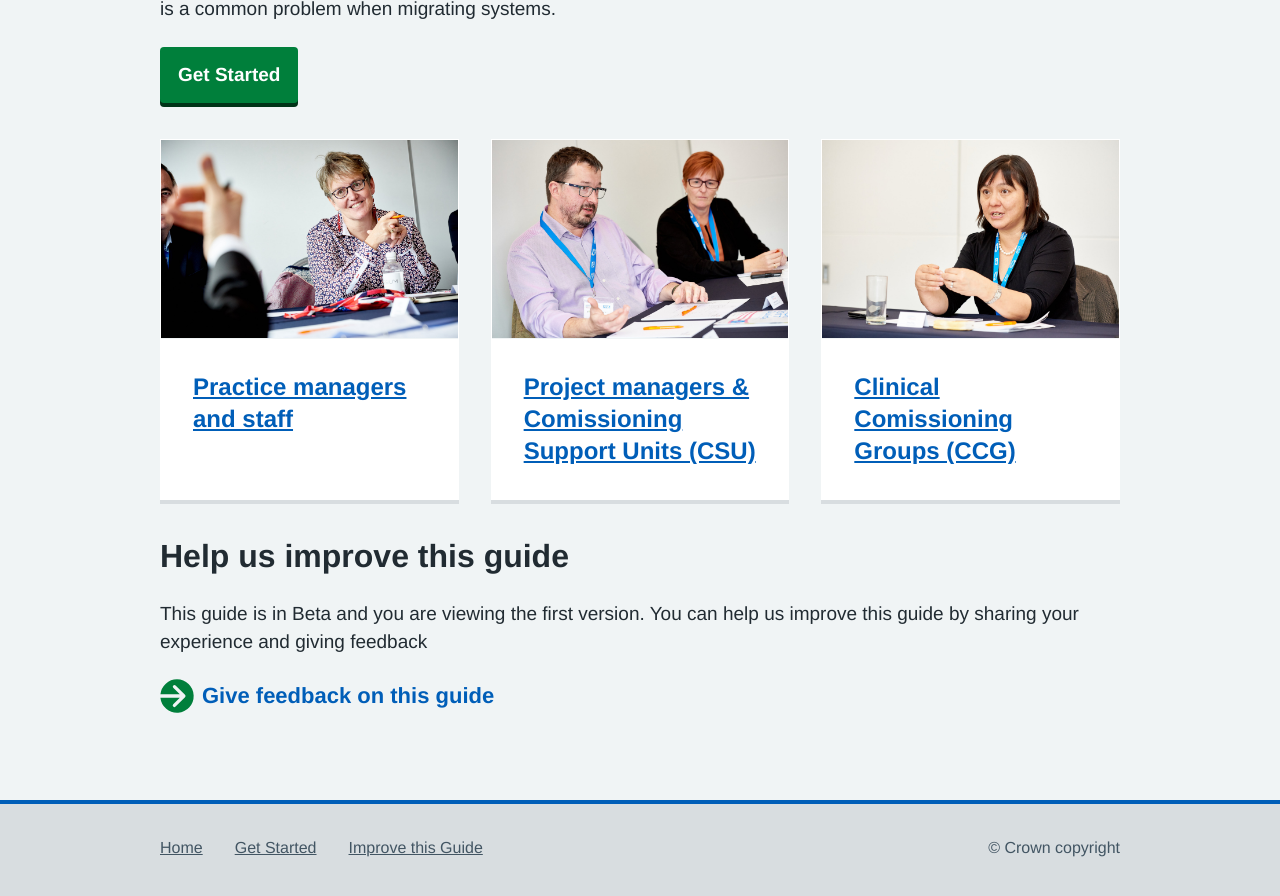
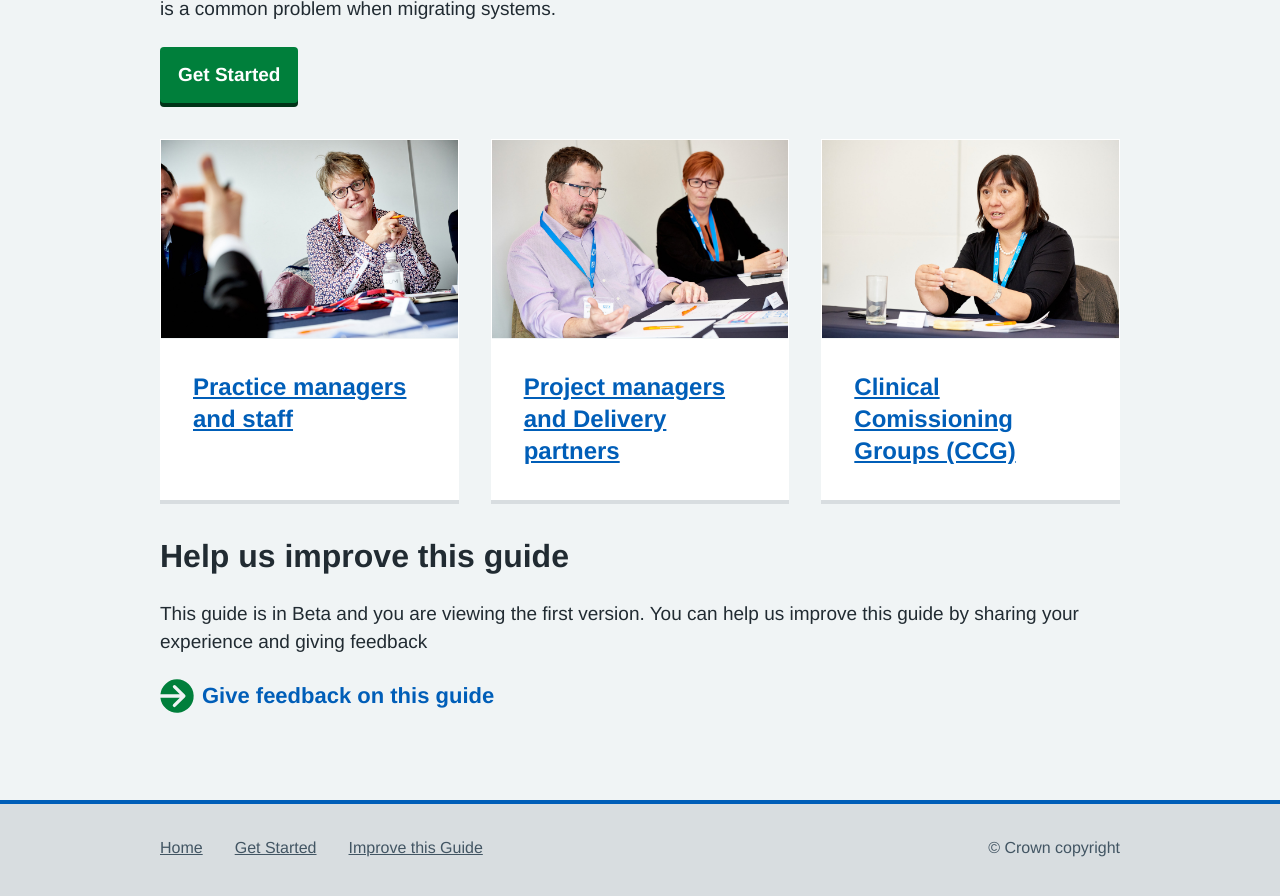
Before and after one commit to nhsconnect/prm-practice-migration, a Jekyll site: the page built from index.md, in a window 1280 px wide and 900 px high, scrolled down 741 px. Shown: the top 896 px of the window. Built offline with Jekyll 4.4.1, drawn with Linux system fonts in a browser that asks for light colours; some web fonts are replaced.

Commit message:
[PT] Update CSUs to  Delivery partners as per Les guidance

```diff
--- a/_data/home_promo.yml
+++ b/_data/home_promo.yml
@@ -3,7 +3,7 @@ promo_items:
     description:
     link: /
     image: /assets/images/nhs-home-3.jpg
-  - title: Project managers & Comissioning Support Units (CSU)
+  - title: Project managers and Delivery partners
     description:
     link: /
     image: /assets/images/nhs-home-1.jpg
```
